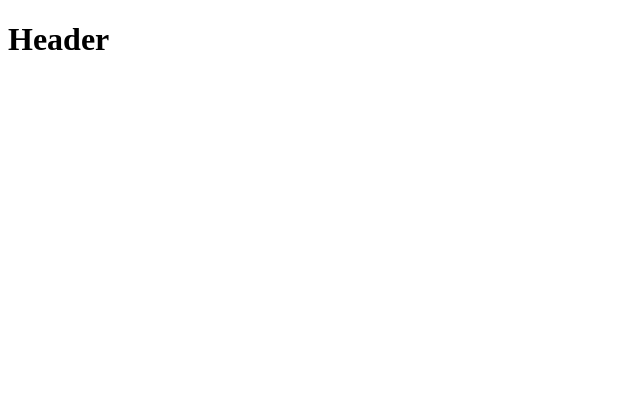
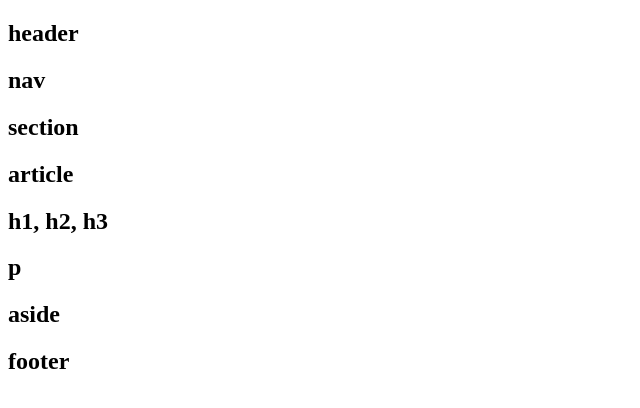
Before and after one commit to ZigglyMantis/HW-Wireframe, a plain HTML site: page index.html in a window 1280 px wide. Shown: the whole page, without its empty margins (0-640 px from the left). Drawn offline with Linux system fonts and the light colour scheme.

Commit message:
created basic structure in html

```diff
--- a/index.html
+++ b/index.html
@@ -6,13 +6,29 @@
         <link rel="stylesheet" type="text/css" href="style.css">
 
     </head>
+
     <body>
+            <section class="header">
+                <h1>header</h1>
+            </section>
 
-        <div class="container">
+            <section class="nav">
+                <h1>nav</h1>
+            </section>
 
-        <div class="jumbotron bg-primary text-center">
-            <h1>Header</h1>
-        </div>
+            <section class="secbox">
+                <h1>section</h1>
+                    <h1 id="article">article</h1>
+                        <h1>h1, h2, h3</h1>
+                        <h1 id="p">p</h1>
+            </section>
 
+            <section class="aside">
+                <h1>aside</h1>
+            </section>
+
+            <section class="footer">
+                <h1>footer</h1>
+            </section>
     </body>
 </html>
```
